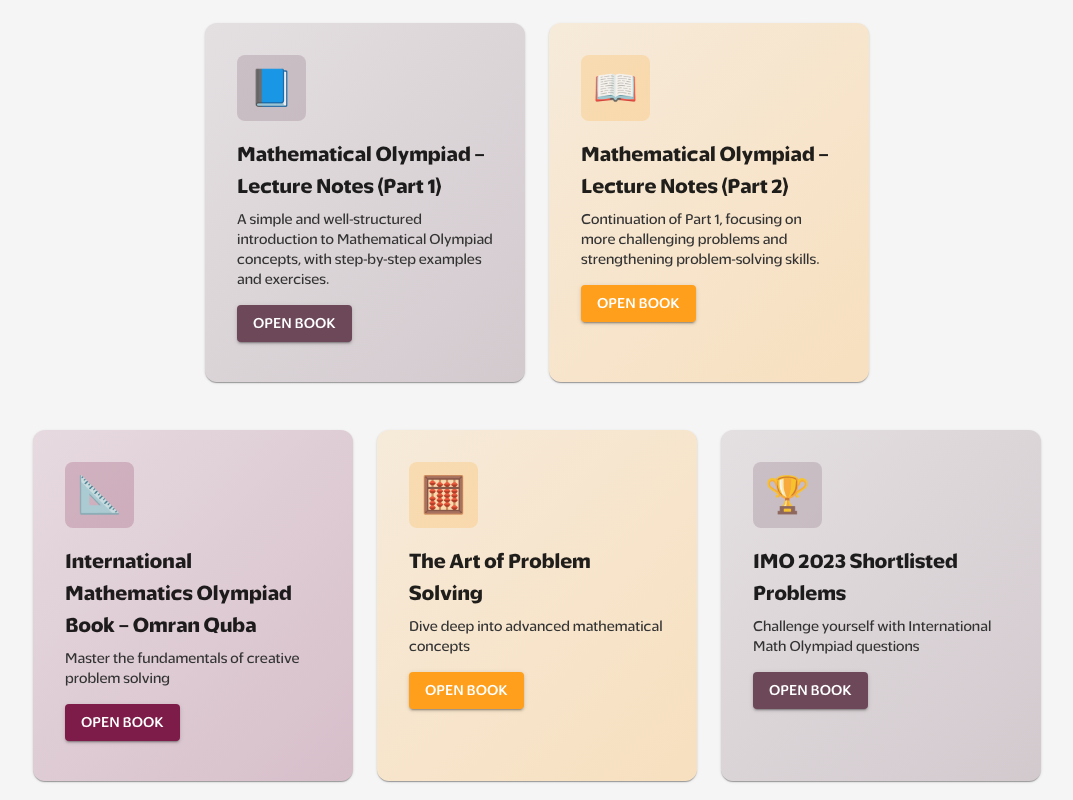
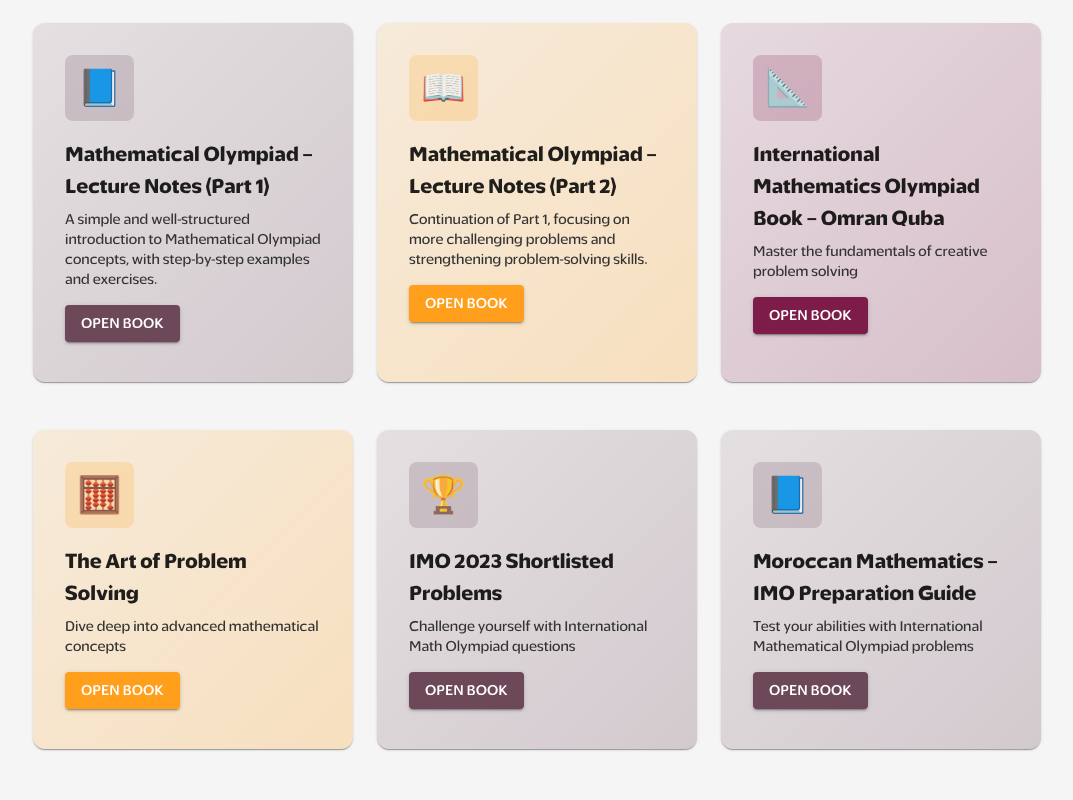
Before and after one commit to Graduation-Project-POM/FrontEnd-POM, a React (Vite) app: page /resources in a window 1280 px wide. Shown: the part 900-1700 px from the top of the page, without its empty margins (103-1176 px from the left). Built offline with nearby package versions, Linux system fonts and the light colour scheme.

Commit message:
adding moroco book

```diff
--- a/src/Components/ResourcesComponents/books/book.tsx
+++ b/src/Components/ResourcesComponents/books/book.tsx
@@ -42,6 +42,13 @@ function Books() {
             link: "https://drive.google.com/file/d/1qxBldC_S7bby4FQjdG74eYEjxzCgz3Fy/view?usp=drive_link",
             color: "#6C4859",
             icon: "🏆",
+        },
+        {
+            title: t("books.title6"),
+            description: t("books.desc6"),
+            link: "https://drive.google.com/file/d/1UWNoKcRrODCCpwoCBu4mUvtO83cRVb_B/view",
+            color: "#6C4859",
+            icon: "📘",
         },
     ];
 
@@ -90,7 +97,7 @@ function Books() {
                     justifyContent: "center"
                 }}
             >
-                {booksList.slice(0, 2).map((book, index) => (
+                {booksList.slice(0, 3).map((book, index) => (
                     <Card key={index} sx={styles.card(book.color)}>
                         <CardContent>
                             <Box sx={styles.iconBox(book.color)}>{book.icon}</Box>
@@ -115,7 +122,7 @@ function Books() {
             </Box>
 
             <Box sx={{ ...styles.starterGrid, mt: 6 }}>
-                {booksList.slice(2).map((book, index) => (
+                {booksList.slice(3).map((book, index) => (
                     <Card key={index} sx={styles.card(book.color)}>
                         <CardContent>
                             <Box sx={styles.iconBox(book.color)}>{book.icon}</Box>
--- a/src/lang/ar.json
+++ b/src/lang/ar.json
@@ -205,7 +205,9 @@
     "title4": "أولمبياد الرياضيّات – ملاحظات ومحاضرات (الجزء الأول)",
     "desc4": "مدخل مبسّط ومنظّم لمفاهيم أولمبياد الرياضيّات، مع أمثلة وتمارين خطوة بخطوة.",
     "title5": "أولمبياد الرياضيّات – ملاحظات ومحاضرات (الجزء الثاني)",
-    "desc5": "استكمال للجزء الأول، يركّز على مسائل أكثر تعقيدًا ويقوّي مهارات حلّ المشكلات."
+    "desc5": "استكمال للجزء الأول، يركّز على مسائل أكثر تعقيدًا ويقوّي مهارات حلّ المشكلات.",
+    "title6": "رياضيات المغرب – دليل الاستعداد للأولمبياد الدولية",
+    "desc6": "اختبر قدراتك مع مسائل الأولمبياد الدولية في الرياضيات"
   },
   "problems": {
     "heroTitle": "استكشف",
--- a/src/lang/en.json
+++ b/src/lang/en.json
@@ -205,7 +205,9 @@
     "title4": "Mathematical Olympiad – Lecture Notes (Part 1)",
     "desc4": "A simple and well-structured introduction to Mathematical Olympiad concepts, with step-by-step examples and exercises.",
     "title5": "Mathematical Olympiad – Lecture Notes (Part 2)",
-    "desc5": "Continuation of Part 1, focusing on more challenging problems and strengthening problem-solving skills."
+    "desc5": "Continuation of Part 1, focusing on more challenging problems and strengthening problem-solving skills.",
+    "title6": "Moroccan Mathematics – IMO Preparation Guide",
+    "desc6": "Test your abilities with International Mathematical Olympiad problems"
   },
   "problems": {
     "heroTitle": "Discover",
```
